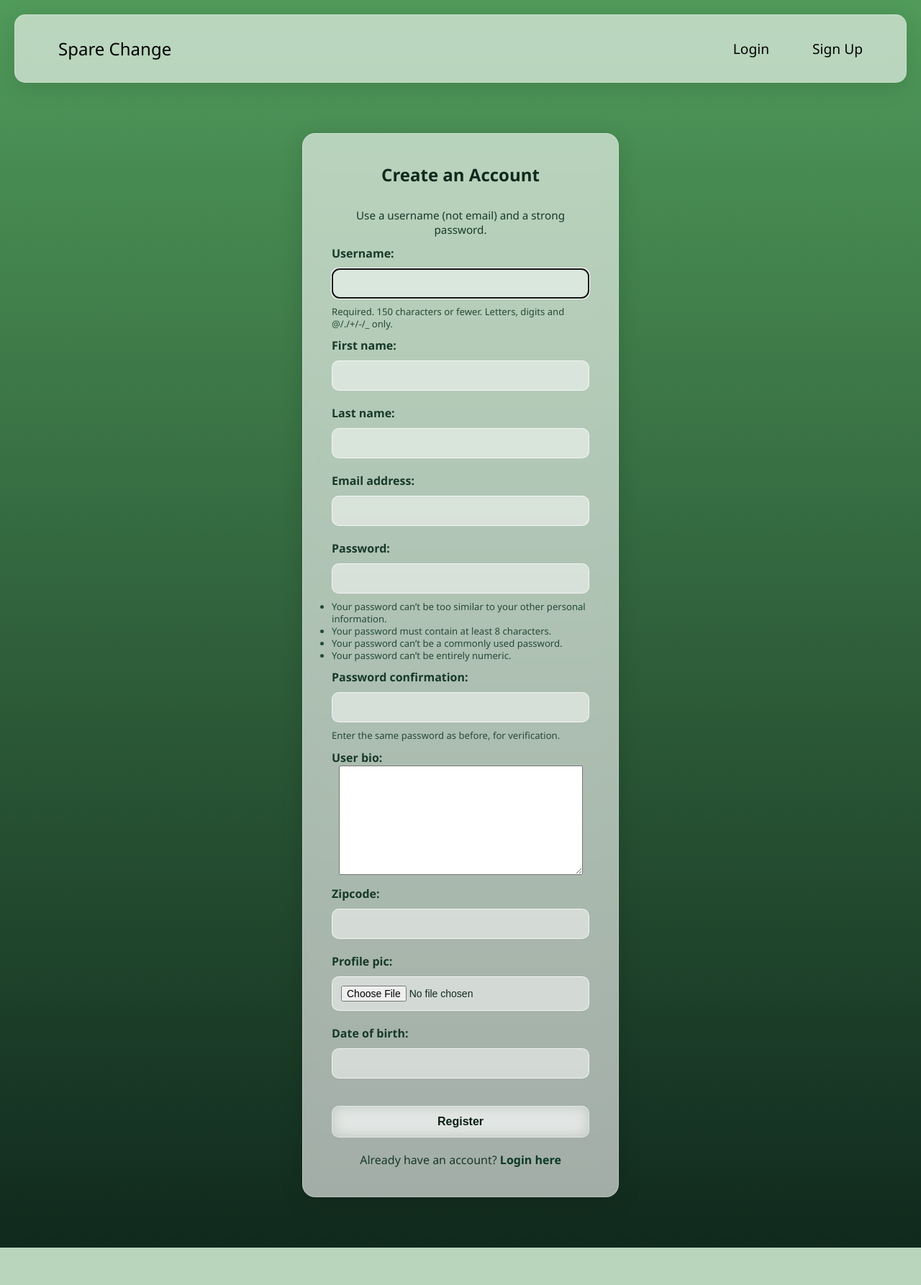
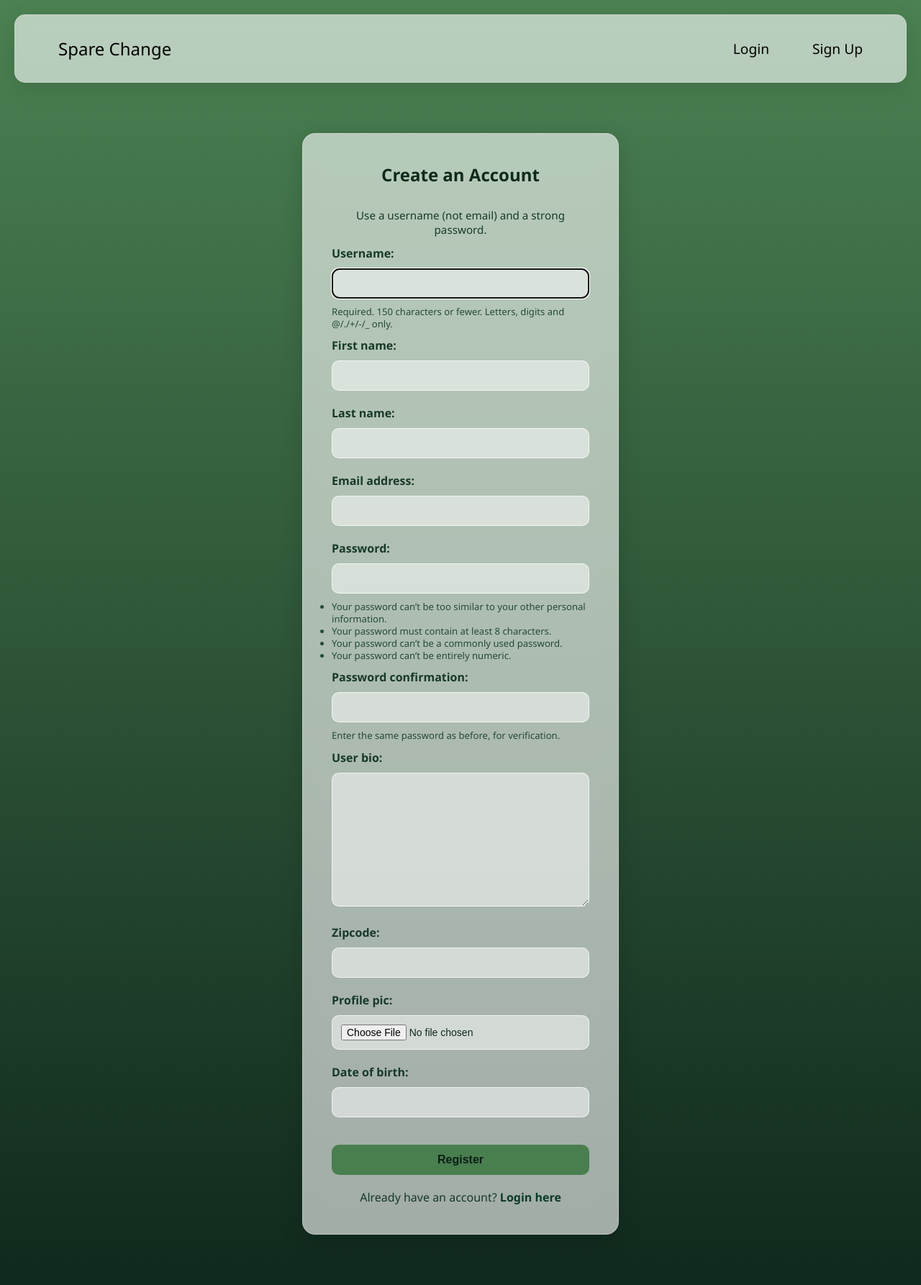
Before and after one commit to Tevans002/Advanced_Software_Science, a Django app: page /accounts/signup/ in a window 1280 px wide. Shown: the whole page at 72% size. Before the commit the page ends 1734 px from the top, so only its background shows below. Run offline with Django 5.2, Linux system fonts and the light colour scheme.

Commit message:
more style changes

```diff
--- a/SpareChange/static/styles/base.css
+++ b/SpareChange/static/styles/base.css
@@ -6,7 +6,7 @@
 
 body {
   font-family: "Segoe UI", Tahoma, Geneva, Verdana, sans-serif;
-  background: linear-gradient(#187a25c1 0%, #10291d 100%);
+  background: linear-gradient(#12591bc1 0%, #10291d 100%);
   min-height: 100vh;
 }
 
@@ -45,28 +45,24 @@ nav a {
   font-size: 1.2rem;
 }
 
-nav a:hover {
-  background: rgba(255, 255, 255, 0.2);
-}
-
 .container {
   padding: 20px;
 }
 
 .btn {
-  background: rgba(255, 255, 255, 0.22);
+  background: #497e4f;
   backdrop-filter: blur(10px);
   color: #092015;
   padding: 12px 16px;
-  border: 1px solid rgba(255, 255, 255, 0.45);
   border-radius: 10px;
+  border: none;
   cursor: pointer;
   font-weight: 600;
   transition: all 0.25s ease;
 }
 
 .btn:hover {
-  background: rgba(255, 255, 255, 0.35);
+  background: #47704c;
   transform: translateY(-1px);
 }
 
@@ -96,7 +92,8 @@ nav a:hover {
   margin-bottom: 8px;
 }
 
-.auth-container input {
+.auth-container input,
+.auth-container textarea {
   width: 100%;
   padding: 12px;
   margin: 10px 0;
@@ -106,6 +103,11 @@ nav a:hover {
   border-radius: 10px;
   box-sizing: border-box;
   font-size: 14px;
+}
+
+.auth-container textarea {
+  min-height: 120px;
+  resize: vertical;
 }
 
 .auth-container label {
```
Also changed, not shown: other parts of SpareChange/static/styles/base.css (+17 -19 lines).
